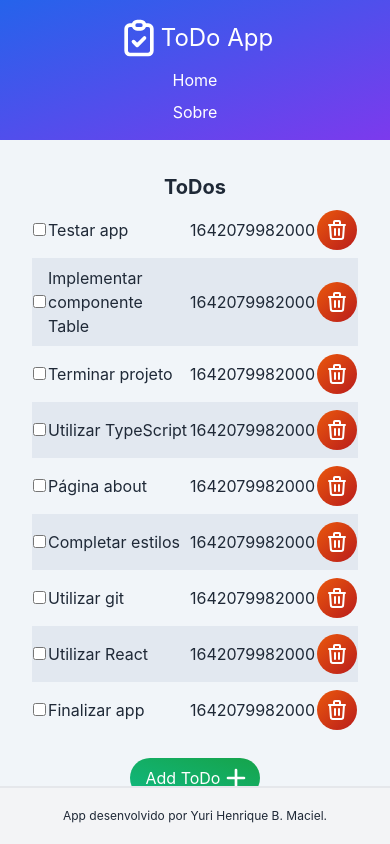
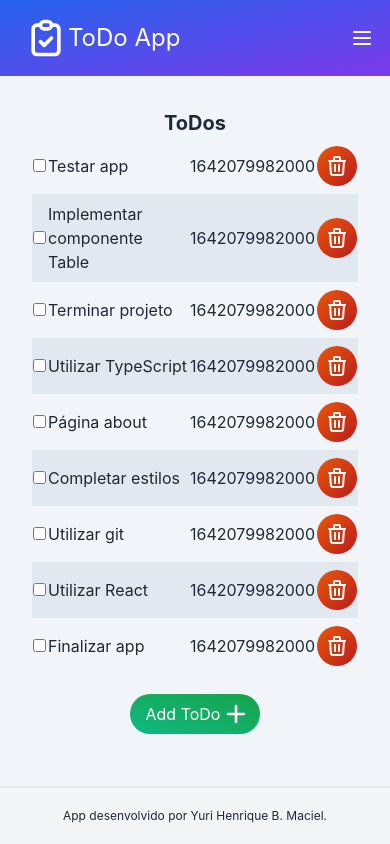
Before and after one commit to yurihnrq/todo-app-cra, a React (Create React App) app: page / in a window 390 px wide. Built offline with nearby package versions, Linux system fonts and the light colour scheme.

Commit message:
update: mobile sidenav

```diff
--- a/src/components/Header.module.css
+++ b/src/components/Header.module.css
@@ -1,5 +1,5 @@
 .Header {
-	@apply grid grid-cols-1 md:grid-cols-2 p-4;
+	@apply flex justify-between p-4;
 	@apply bg-gradient-to-br from-blue-600 to-violet-600;
 	@apply text-white;
 }
@@ -16,14 +16,28 @@
 	@apply h-11 inline;
 }
 
-.Header .nav {
-	@apply flex flex-col text-center h-full md:flex-row md:justify-end;
+.Header .navButton {
+	@apply sm:hidden;
 }
 
-.Header .nav a {
-	@apply mx-2 flex items-center justify-center;
+.Header .nav {
+	@apply h-full hidden sm:flex flex-row justify-end items-center;
 }
 
-.Header .nav a:first-child {
-	@apply my-2 md:my-0;
+.Header a {
+	@apply mx-2 flex items-center justify-center flex-row;
 }
+
+.Header .sideNav {
+	@apply absolute w-screen h-screen top-0 left-0 px-4;
+	@apply bg-gradient-to-tr from-blue-600 to-violet-600;
+}
+
+.Header .sideNav div {
+	@apply flex flex-row justify-end items-center;
+	height: 76px;
+}
+
+.Header .sideNav nav {
+	@apply flex flex-col gap-5;
+}
--- a/src/components/Header.tsx
+++ b/src/components/Header.tsx
@@ -1,11 +1,14 @@
-import React from "react";
+import React, { useState } from "react";
+import { Link } from "react-router-dom";
 
-import { CheckIcon } from "./Icons";
+import { CheckIcon, MenuIcon, CloseIcon } from "./Icons";
 import styles from "./Header.module.css";
-import { Link } from "react-router-dom";
 
 
 const Header: React.FC = () => {
+
+	const [sideNav, setSideNav] = useState<boolean>(false);
+
 	return (
 		<header className={styles.Header}>
 			<Link to="/" className={styles.logo}>
@@ -16,6 +19,14 @@ const Header: React.FC = () => {
 					</span>
 				</div>
 			</Link>
+			<button
+				className={styles.navButton} aria-label="Open mobile navbar"
+				onClick={() => setSideNav(!sideNav)}
+			>
+				{MenuIcon}
+			</button>
+			{
+				!sideNav ? (
 					<nav className={styles.nav}>
 						<Link to="/">
 							Home
@@ -24,6 +35,27 @@ const Header: React.FC = () => {
 							Sobre
 						</Link>
 					</nav>
+				) : (
+					<div className={styles.sideNav}>
+						<div>
+							<button
+								aria-label="Close mobile navbar"
+								onClick={() => setSideNav(!sideNav)}
+							>
+								{CloseIcon}
+							</button>
+						</div>
+						<nav>
+							<Link to="/" onClick={() => setSideNav(!sideNav)}>
+								Home
+							</Link>
+							<Link to="/sobre" onClick={() => setSideNav(!sideNav)}>
+								Sobre
+							</Link>
+						</nav>
+					</div>
+				)
+			}
 		</header>
 	);
 };
--- a/src/components/Icons.tsx
+++ b/src/components/Icons.tsx
@@ -18,8 +18,22 @@ const PlusIcon: React.ReactNode = (
 	</svg>
 );
 
+const MenuIcon: React.ReactNode = (
+	<svg xmlns="http://www.w3.org/2000/svg" className="h-6 w-6" fill="none" viewBox="0 0 24 24" stroke="currentColor">
+		<path strokeLinecap="round" strokeLinejoin="round" strokeWidth={2} d="M4 6h16M4 12h16M4 18h16" />
+	</svg>
+);
+
+const CloseIcon: React.ReactNode = (
+	<svg xmlns="http://www.w3.org/2000/svg" className="h-6 w-6" fill="none" viewBox="0 0 24 24" stroke="currentColor">
+		<path strokeLinecap="round" strokeLinejoin="round" strokeWidth={2} d="M6 18L18 6M6 6l12 12" />
+	</svg>
+);
+
 export {
 	CheckIcon,
 	TrashIcon,
-	PlusIcon
+	PlusIcon,
+	MenuIcon,
+	CloseIcon
 };
--- a/src/components/Table.tsx
+++ b/src/components/Table.tsx
@@ -15,20 +15,22 @@ const Table: React.FC<ITable> = ({ todos }) => {
 	};
 
 	const renderTodos = () => {
-		return todos?.map((todo: ToDo): React.ReactNode => {
+		return todos?.map((todo: ToDo, i: number): React.ReactNode => {
 			return (
 				<tr key={todo.id}>
 					<td>
-						<input type="checkbox" checked={todo.done} onChange={() => handleCheckbox(todo.id)} />
+						<input type="checkbox" id={i.toString()} checked={todo.done} onChange={() => handleCheckbox(todo.id)} />
 					</td>
 					<td>
-						{todo.description}
+						<label htmlFor={i.toString()}>
+							{todo.description}
+						</label>
 					</td>
 					<td>
 						{todo.createdAt.getTime()}
 					</td>
 					<td>
-						<button className={styles.removeButton}>
+						<button className={styles.removeButton} aria-label="Delete ToDo">
 							{TrashIcon}
 						</button>
 					</td>
--- a/src/pages/About.module.css
+++ b/src/pages/About.module.css
@@ -4,6 +4,10 @@
 
 .About h1 {
 	@apply text-2xl mb-3;
+}
+
+.About h2 {
+	@apply text-xl mb-2;
 }
 
 .About p {
--- a/src/pages/About.tsx
+++ b/src/pages/About.tsx
@@ -6,7 +6,15 @@ const About: React.FC = () => {
 	return (
 		<Layout>
 			<section className={styles.About}>
-				<h1>Tecnologias utilizadas</h1>
+				<h1>Sobre este projeto</h1>
+				<h2>Autor</h2>
+				<p>Este projeto foi desenvolvido por Yuri Henrique B. Maciel, discente de Ciência da Computação na Universidade Federal de Uberlândia.</p>
+				<p>
+					<q>
+						Sou apaixonado por computação e a ideia de que podemos utilizar o mundo digital para solucionar problemas do mundo real me fascina.
+					</q>
+				</p>
+				<h2>Tecnologias utilizadas</h2>
 				<p>
 					Este app foi construído utilizando as seguintes tecnologias:
 				</p>
--- a/src/pages/ToDo.tsx
+++ b/src/pages/ToDo.tsx
@@ -13,11 +13,12 @@ const Home: React.FC = () => {
 	todos.push(new ToDo("Implementar componente Table", false, new Date(), "8h3h3cna693plp"));
 	todos.push(new ToDo("Terminar projeto", false, new Date(), "8h3h3cna693tnt"));
 	todos.push(new ToDo("Utilizar TypeScript", false, new Date(), "8h3h3cna693kgp"));
-	todos.push(new ToDo("Página about", false, new Date(), "8h3h3cna693xlp"));
+	todos.push(new ToDo("Página about", false, new Date(), "8h3h3cna693xlo"));
 	todos.push(new ToDo("Completar estilos", false, new Date(), "8h3h3cna693pl1"));
 	todos.push(new ToDo("Utilizar git", false, new Date(), "8h3h3cna693tn1"));
 	todos.push(new ToDo("Utilizar React", false, new Date(), "8h3h3cna693kg2"));
 	todos.push(new ToDo("Finalizar app", false, new Date(), "8h3h3cna693xl4"));
+
 	return (
 		<Layout>
 			<section className={styles.ToDo}>
```
Also changed, not shown: src/pages/ToDo.module.css (line endings or trailing spaces). Lines whose indentation alone changed are shown as unchanged.
